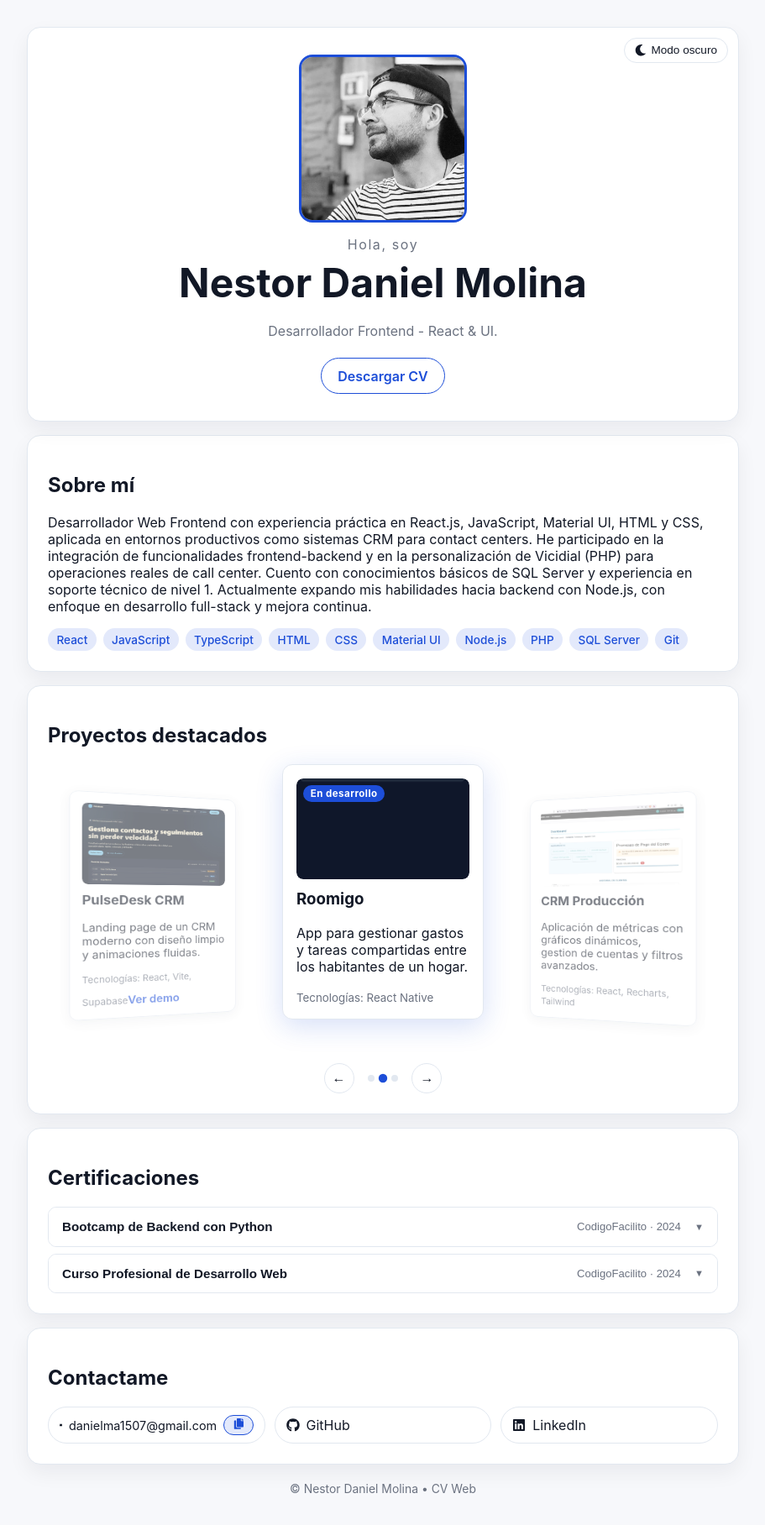
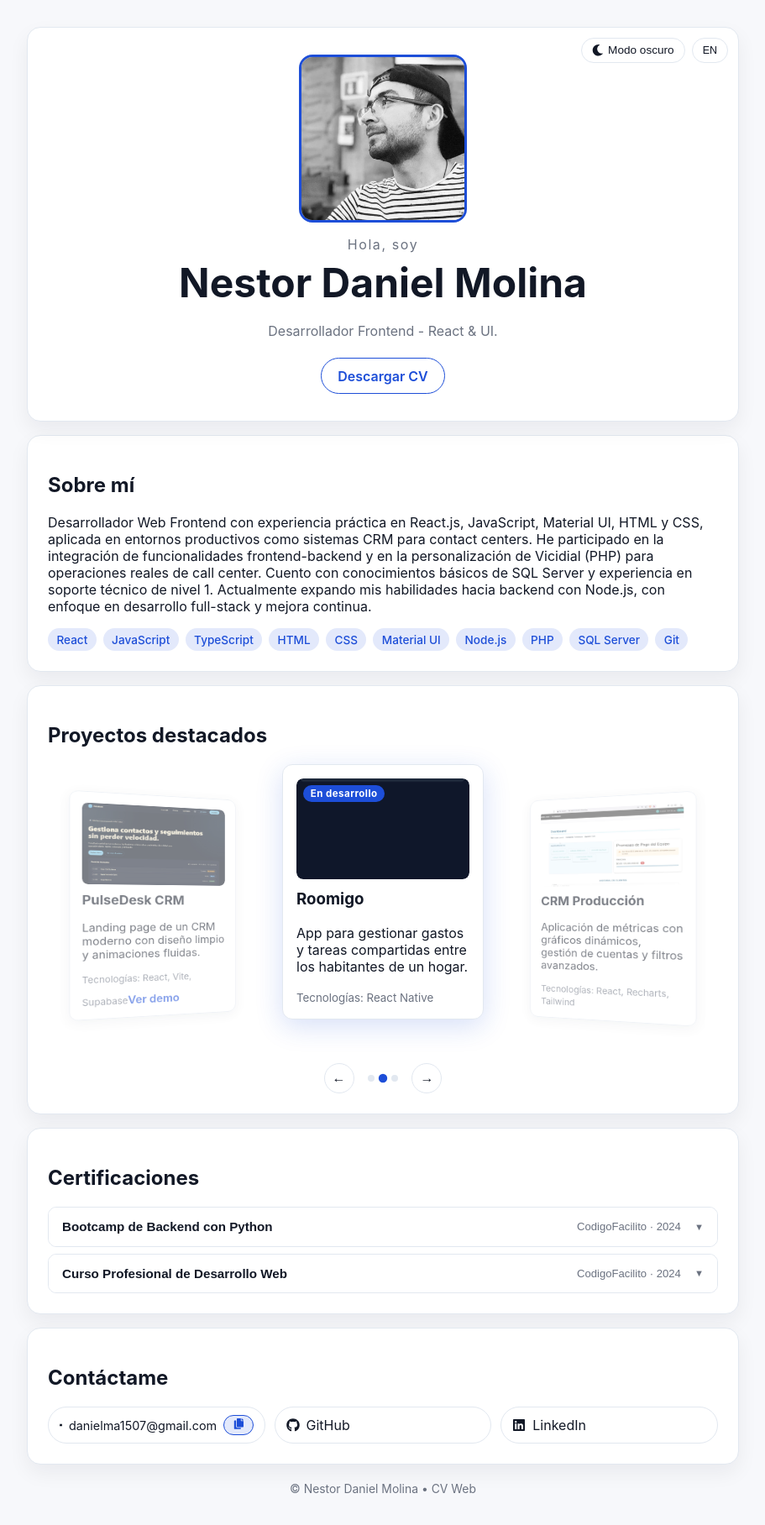
Before and after one commit to XnezX/CVNDMA, a React (Vite) app: page / in a window 1280 px wide. Shown: the top 1816 px of the page at 84% size, without its empty margins (184-1095 px from the left). Built offline with nearby package versions, Linux system fonts and the light colour scheme.

Commit message:
feat: agregar sistema de traduccion ES/EN

```diff
--- a/src/App.css
+++ b/src/App.css
@@ -78,10 +78,16 @@ body {
   padding: 2rem 1.5rem;
 }
 
-.hero-section .theme-toggle {
+.hero-controls {
   position: absolute;
   top: 0.75rem;
   right: 0.75rem;
+  display: flex;
+  gap: 0.5rem;
+}
+
+.lang-toggle {
+  font-size: 0.78rem;
 }
 
 .avatar {
--- a/src/App.tsx
+++ b/src/App.tsx
@@ -22,45 +22,83 @@ import {
   FaCheck,
 } from "react-icons/fa";
 
-const reveal = {
-  hidden: { opacity: 0, y: 32 },
-  visible: { opacity: 1, y: 0, transition: { duration: 0.6 } },
-};
+type Lang = "es" | "en";
 
-const heroContainer = {
-  hidden: {},
-  visible: { transition: { staggerChildren: 0.18 } },
-};
-
-const heroItem = {
-  hidden: { opacity: 0, y: 24 },
-  visible: { opacity: 1, y: 0, transition: { duration: 0.5 } },
+const translations = {
+  es: {
+    greeting: "Hola, soy",
+    tagline: "Desarrollador Frontend - React & UI.",
+    downloadCV: "Descargar CV",
+    aboutTitle: "Sobre mí",
+    aboutText:
+      "Desarrollador Web Frontend con experiencia práctica en React.js, JavaScript, Material UI, HTML y CSS, aplicada en entornos productivos como sistemas CRM para contact centers. He participado en la integración de funcionalidades frontend-backend y en la personalización de Vicidial (PHP) para operaciones reales de call center. Cuento con conocimientos básicos de SQL Server y experiencia en soporte técnico de nivel 1. Actualmente expando mis habilidades hacia backend con Node.js, con enfoque en desarrollo full-stack y mejora continua.",
+    projectsTitle: "Proyectos destacados",
+    technologies: "Tecnologías:",
+    viewDemo: "Ver demo",
+    inDevelopment: "En desarrollo",
+    certificationsTitle: "Certificaciones",
+    viewCert: "Ver certificado",
+    contactTitle: "Contáctame",
+    darkMode: "Modo oscuro",
+    lightMode: "Modo claro",
+    prevProject: "Proyecto anterior",
+    nextProject: "Proyecto siguiente",
+    goToProject: "Ir al proyecto",
+    copyEmail: "Copiar email",
+    footer: "CV Web",
+  },
+  en: {
+    greeting: "Hi, I'm",
+    tagline: "Frontend Developer - React & UI.",
+    downloadCV: "Download CV",
+    aboutTitle: "About me",
+    aboutText:
+      "Frontend Web Developer with hands-on experience in React.js, JavaScript, Material UI, HTML and CSS, applied in productive environments such as CRM systems for contact centers. I have participated in frontend-backend functionality integration and in the customization of Vicidial (PHP) for real call center operations. I have basic knowledge of SQL Server and experience in level 1 technical support. I am currently expanding my skills towards backend with Node.js, focusing on full-stack development and continuous improvement.",
+    projectsTitle: "Featured projects",
+    technologies: "Technologies:",
+    viewDemo: "View demo",
+    inDevelopment: "In development",
+    certificationsTitle: "Certifications",
+    viewCert: "View certificate",
+    contactTitle: "Contact me",
+    darkMode: "Dark mode",
+    lightMode: "Light mode",
+    prevProject: "Previous project",
+    nextProject: "Next project",
+    goToProject: "Go to project",
+    copyEmail: "Copy email",
+    footer: "Web CV",
+  },
 };
 
 const projects = [
   {
     title: "PulseDesk CRM",
-    description:
-      "Landing page de un CRM moderno con diseño limpio y animaciones fluidas.",
+    desc: {
+      es: "Landing page de un CRM moderno con diseño limpio y animaciones fluidas.",
+      en: "Landing page for a modern CRM with clean design and smooth animations.",
+    },
     tech: "React, Vite, Supabase",
     link: "https://xnezx.github.io/pulsedesk-landing/",
-    linkText: "Ver demo",
     preview: previewPulsedesk,
   },
   {
     title: "Roomigo",
-    description:
-      "App para gestionar gastos y tareas compartidas entre los habitantes de un hogar.",
+    desc: {
+      es: "App para gestionar gastos y tareas compartidas entre los habitantes de un hogar.",
+      en: "App to manage shared expenses and tasks among housemates.",
+    },
     tech: "React Native",
     link: "#",
-    linkText: "En desarrollo",
     preview: previewRoomigo,
-    badge: "En desarrollo",
+    badge: true,
   },
   {
     title: "CRM Producción",
-    description:
-      "Aplicación de métricas con gráficos dinámicos, gestion de cuentas y filtros avanzados.",
+    desc: {
+      es: "Aplicación de métricas con gráficos dinámicos, gestión de cuentas y filtros avanzados.",
+      en: "Metrics app with dynamic charts, account management and advanced filters.",
+    },
     tech: "React, Recharts, Tailwind",
     link: "#",
     preview: previewDashboard,
@@ -82,6 +120,21 @@ const certifications = [
   },
 ];
 
+const reveal = {
+  hidden: { opacity: 0, y: 32 },
+  visible: { opacity: 1, y: 0, transition: { duration: 0.6 } },
+};
+
+const heroContainer = {
+  hidden: {},
+  visible: { transition: { staggerChildren: 0.18 } },
+};
+
+const heroItem = {
+  hidden: { opacity: 0, y: 24 },
+  visible: { opacity: 1, y: 0, transition: { duration: 0.5 } },
+};
+
 function getCarouselPos(index: number, active: number, total: number) {
   const pos = (((index - active) % total) + total) % total;
   if (pos === 0) return { x: 0, scale: 1, opacity: 1, zIndex: 3, rotateY: 0 };
@@ -92,12 +145,13 @@ function getCarouselPos(index: number, active: number, total: number) {
 
 function App() {
   const [theme, setTheme] = useState<"light" | "dark">("light");
+  const [lang, setLang] = useState<Lang>("es");
 
   useEffect(() => {
     const savedTheme = localStorage.getItem("theme");
-    if (savedTheme === "light" || savedTheme === "dark") {
-      setTheme(savedTheme);
-    }
+    if (savedTheme === "light" || savedTheme === "dark") setTheme(savedTheme);
+    const savedLang = localStorage.getItem("lang");
+    if (savedLang === "es" || savedLang === "en") setLang(savedLang);
   }, []);
 
   useEffect(() => {
@@ -105,20 +159,26 @@ function App() {
     localStorage.setItem("theme", theme);
   }, [theme]);
 
-  const toggleTheme = () => {
+  useEffect(() => {
+    localStorage.setItem("lang", lang);
+  }, [lang]);
+
+  const t = (key: keyof (typeof translations)["es"]) => translations[lang][key];
+
+  const toggleTheme = () =>
     setTheme((prev) => (prev === "light" ? "dark" : "light"));
-  };
+  const toggleLang = () => setLang((prev) => (prev === "es" ? "en" : "es"));
 
   const [activeIndex, setActiveIndex] = useState(1);
   const [openCert, setOpenCert] = useState<number | null>(null);
   const [copied, setCopied] = useState(false);
+  const [lightbox, setLightbox] = useState<string | null>(null);
 
   const copyEmail = () => {
     navigator.clipboard.writeText("danielma1507@gmail.com");
     setCopied(true);
     setTimeout(() => setCopied(false), 2000);
   };
-  const [lightbox, setLightbox] = useState<string | null>(null);
 
   useEffect(() => {
     const handler = (e: KeyboardEvent) => {
@@ -135,26 +195,35 @@ function App() {
   const { scrollY } = useScroll();
   const avatarSize = useTransform(scrollY, [0, 280], [200, 110]);
   const avatarBorderRadius = useTransform(scrollY, [0, 280], [16, 50]);
+
   return (
     <main className="cv-container">
       <section id="hero" className="section hero-section">
+        <div className="hero-controls">
           <button
             className="theme-toggle"
             onClick={toggleTheme}
-          aria-label={
-            theme === "light" ? "Activar modo oscuro" : "Activar modo claro"
-          }
+            aria-label={theme === "light" ? t("darkMode") : t("lightMode")}
           >
             {theme === "light" ? (
               <>
-              <FaMoon aria-hidden="true" /> Modo oscuro
+                <FaMoon aria-hidden="true" /> {t("darkMode")}
               </>
             ) : (
               <>
-              <FaSun aria-hidden="true" /> Modo claro
+                <FaSun aria-hidden="true" /> {t("lightMode")}
               </>
             )}
           </button>
+          <button
+            className="theme-toggle lang-toggle"
+            onClick={toggleLang}
+            aria-label="Cambiar idioma"
+          >
+            {lang === "es" ? "EN" : "ES"}
+          </button>
+        </div>
+
         <motion.div
           className="inner"
           initial="hidden"
@@ -173,11 +242,11 @@ function App() {
             }}
           />
           <motion.p className="subheadline" variants={heroItem}>
-            Hola, soy
+            {t("greeting")}
           </motion.p>
           <motion.h1 variants={heroItem}>Nestor Daniel Molina</motion.h1>
           <motion.p className="tagline" variants={heroItem}>
-            Desarrollador Frontend - React &amp; UI.
+            {t("tagline")}
           </motion.p>
           <motion.div className="links" variants={heroItem}>
             <a
@@ -185,7 +254,7 @@ function App() {
               download
               className="button outline"
             >
-              Descargar CV
+              {t("downloadCV")}
             </a>
           </motion.div>
         </motion.div>
@@ -199,18 +268,8 @@ function App() {
         viewport={{ once: true }}
         variants={reveal}
       >
-        <h2>Sobre mí</h2>
-        <p>
-          Desarrollador Web Frontend con experiencia práctica en React.js,
-          JavaScript, Material UI, HTML y CSS, aplicada en entornos productivos
-          como sistemas CRM para contact centers. He participado en la
-          integración de funcionalidades frontend-backend y en la
-          personalización de Vicidial (PHP) para operaciones reales de call
-          center. Cuento con conocimientos básicos de SQL Server y experiencia
-          en soporte técnico de nivel 1. Actualmente expando mis habilidades
-          hacia backend con Node.js, con enfoque en desarrollo full-stack y
-          mejora continua.
-        </p>
+        <h2>{t("aboutTitle")}</h2>
+        <p>{t("aboutText")}</p>
         <div className="stack">
           <span>React</span>
           <span>JavaScript</span>
@@ -233,7 +292,7 @@ function App() {
         viewport={{ once: true }}
         variants={reveal}
       >
-        <h2>Proyectos destacados</h2>
+        <h2>{t("projectsTitle")}</h2>
         <div className="carousel">
           {projects.map((project, index) => {
             const anim = getCarouselPos(index, activeIndex, projects.length);
@@ -254,27 +313,27 @@ function App() {
                   >
                     <img
                       src={project.preview}
-                      alt={`Preview de ${project.title}`}
+                      alt={`Preview ${project.title}`}
                       className="card-preview-img"
                     />
                   </motion.div>
                   {project.badge && (
-                    <span className="card-badge">{project.badge}</span>
+                    <span className="card-badge">{t("inDevelopment")}</span>
                   )}
                 </div>
                 <h3>{project.title}</h3>
-                <p>{project.description}</p>
-                <small>Tecnologías: {project.tech}</small>
-                {!project.badge && (
+                <p>{project.desc[lang]}</p>
+                <small>
+                  {t("technologies")} {project.tech}
+                </small>
+                {!project.badge && project.link.startsWith("http") && (
                   <a
                     href={project.link}
                     className="card-link"
-                    {...(project.link.startsWith("http") && {
-                      target: "_blank",
-                      rel: "noopener noreferrer",
-                    })}
+                    target="_blank"
+                    rel="noopener noreferrer"
                   >
-                    {project.linkText}
+                    {t("viewDemo")}
                   </a>
                 )}
               </motion.article>
@@ -285,7 +344,7 @@ function App() {
           <button
             className="carousel-btn"
             onClick={prev}
-            aria-label="Proyecto anterior"
+            aria-label={t("prevProject")}
           >
             &#8592;
           </button>
@@ -295,14 +354,14 @@ function App() {
                 key={i}
                 className={`carousel-dot${i === activeIndex ? " carousel-dot--active" : ""}`}
                 onClick={() => setActiveIndex(i)}
-                aria-label={`Ir al proyecto ${i + 1}`}
+                aria-label={`${t("goToProject")} ${i + 1}`}
               />
             ))}
           </div>
           <button
             className="carousel-btn"
             onClick={next}
-            aria-label="Proyecto siguiente"
+            aria-label={t("nextProject")}
           >
             &#8594;
           </button>
@@ -317,7 +376,7 @@ function App() {
         viewport={{ once: true }}
         variants={reveal}
       >
-        <h2>Certificaciones</h2>
+        <h2>{t("certificationsTitle")}</h2>
         <div className="accordion">
           {certifications.map((cert, i) => {
             const isOpen = openCert === i;
@@ -358,7 +417,7 @@ function App() {
                         rel="noopener noreferrer"
                         className="button"
                       >
-                        Ver certificado
+                        {t("viewCert")}
                       </a>
                     </motion.div>
                   )}
@@ -377,7 +436,7 @@ function App() {
         viewport={{ once: true }}
         variants={reveal}
       >
-        <h2>Contactame</h2>
+        <h2>{t("contactTitle")}</h2>
         <div className="contact-row">
           <div className="social email-row">
             <FaEnvelope aria-hidden="true" />
@@ -385,7 +444,7 @@ function App() {
             <button
               className="copy-btn"
               onClick={copyEmail}
-              aria-label="Copiar email"
+              aria-label={t("copyEmail")}
             >
               {copied ? (
                 <FaCheck aria-hidden="true" />
@@ -413,7 +472,7 @@ function App() {
         </div>
       </motion.section>
 
-      <footer className="footer">© Nestor Daniel Molina • CV Web</footer>
+      <footer className="footer">© Nestor Daniel Molina • {t("footer")}</footer>
 
       <AnimatePresence>
         {lightbox && (
```
Lines whose indentation alone changed are shown as unchanged.
